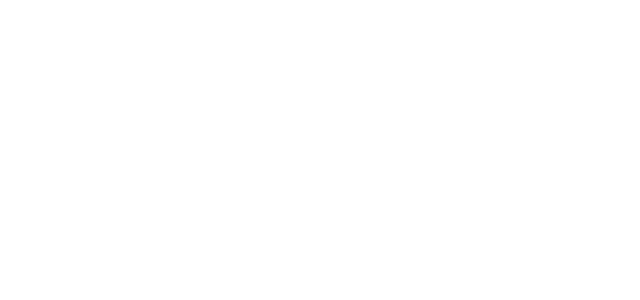
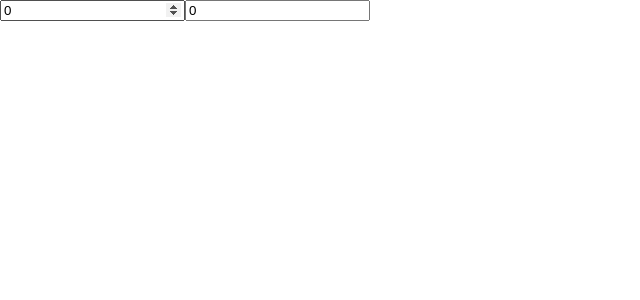
Before and after one commit to phj9020/trello, a React (Create React App) app: page / in a window 1280 px wide. Shown: the top 300 px of the page, without its empty margins (0-640 px from the left). Built offline with nearby package versions, Linux system fonts and the light colour scheme.

Commit message:
Concept of get, set in Recoil Selector

```diff
--- a/src/App.tsx
+++ b/src/App.tsx
@@ -1,10 +1,23 @@
 import React from 'react';
 import { GlobalStyle } from './style/GlobalStyle';
+import { useRecoilState } from 'recoil';
+import { hourSelector, minuteState } from './atoms';
 
 function App() {
+  const [min, setMin] = useRecoilState(minuteState);
+  const [hour, setHour] = useRecoilState(hourSelector);
+
+  const onMinChange = (e:React.FormEvent<HTMLInputElement>) => {
+    setMin(+e.currentTarget.value)
+  }
+  const onHourChange = (e:React.FormEvent<HTMLInputElement>) => {
+    setHour(+e.currentTarget.value)
+  }
   return (
     <div className="App">
       <GlobalStyle />
+      <input type="number" placeholder='number' value={min} onChange={onMinChange} />
+      <input type="number" placeholder='hours' value={hour} onChange={onHourChange} />
     </div>
   );
 }
--- a/src/atoms.tsx
+++ b/src/atoms.tsx
@@ -1 +1,22 @@
 import {atom, selector} from 'recoil';
+
+// minutes 에 대한 상태만 만들고
+export const minuteState = atom({
+    key: "minutes",
+    default : 0
+})
+
+// hour는 minute state을 가져와서 변형 시켰다.
+export const hourSelector = selector({
+    key: "hours",
+    get: ({get}) => {
+        const minutes = get(minuteState);
+        return minutes / 60;
+    },
+    set: ({set}, newValue) => {
+        // newValue에서는 시간 인풋에서 입력한 값을 받아온다
+        const minutes = Number(newValue) * 60;
+        // minutesState에 변환한 분 값을 입력한다.
+        set(minuteState, minutes);
+    }
+})
```
